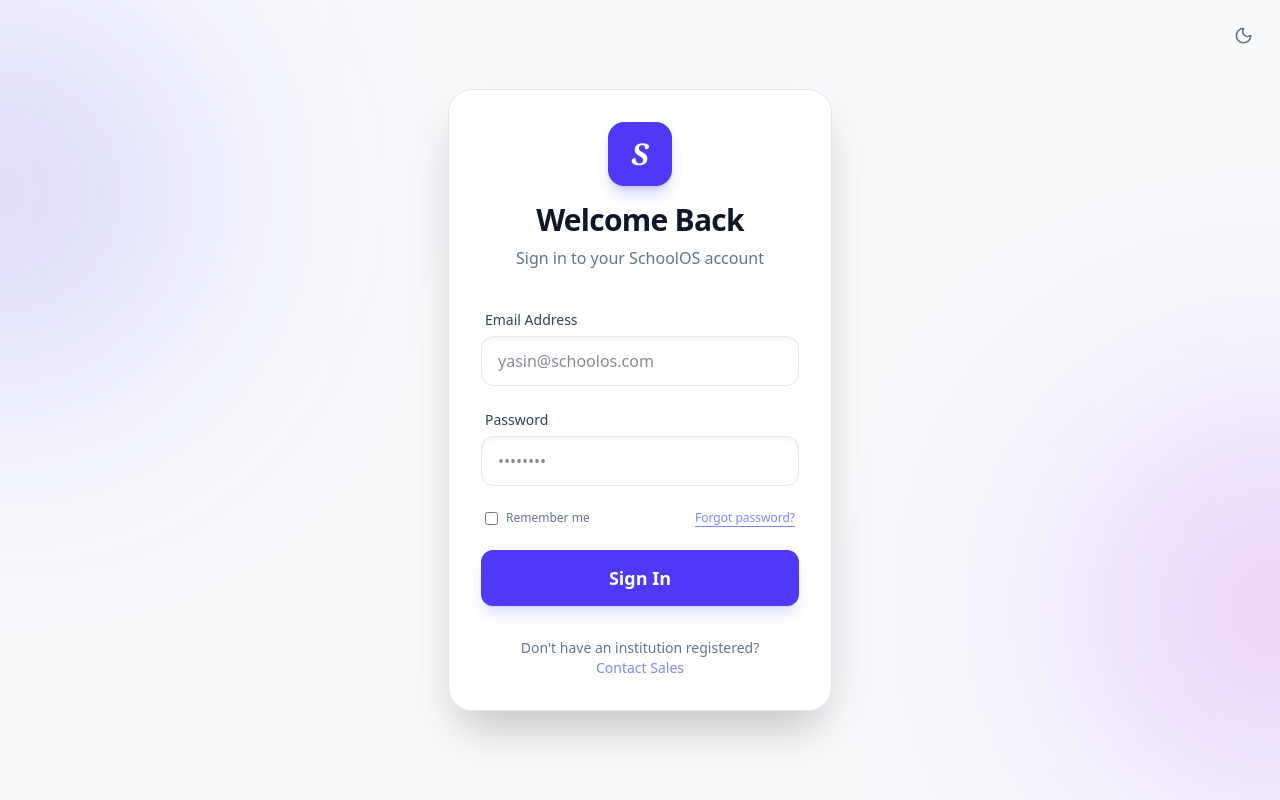
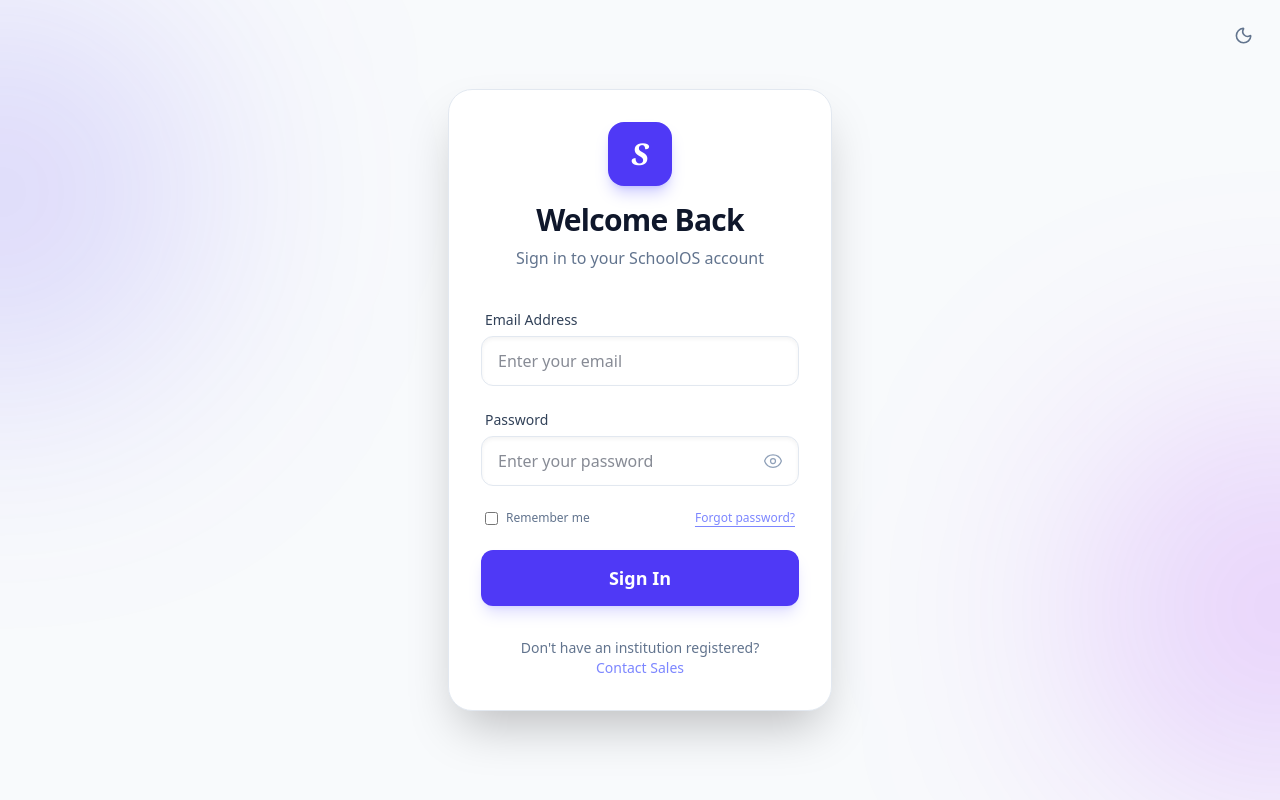
Before and after one commit to Yasin-15/web_mobile, a Next.js app in the folder frontend/: page /login in a window 1280 px wide. Built offline with nearby package versions, Linux system fonts and the light colour scheme; no server answers.

Commit message:
feat: add login page with authentication, form handling, and role-based routing.

```diff
--- a/frontend/src/app/login/page.tsx
+++ b/frontend/src/app/login/page.tsx
@@ -8,6 +8,7 @@
 export default function LoginPage() {
     const [email, setEmail] = useState('');
     const [password, setPassword] = useState('');
+    const [showPassword, setShowPassword] = useState(false);
     const [error, setError] = useState('');
     const [loading, setLoading] = useState(false);
     const router = useRouter();
@@ -71,20 +72,39 @@
                                 value={email}
                                 onChange={(e) => setEmail(e.target.value)}
                                 className="w-full px-4 py-3 rounded-xl bg-white dark:bg-slate-900/50 border border-slate-200 dark:border-white/10 text-slate-900 dark:text-white focus:outline-none focus:ring-2 focus:ring-indigo-500 transition shadow-inner"
-                                placeholder="yasin@schoolos.com"
+                                placeholder="Enter your email"
                             />
                         </div>
 
                         <div>
                             <label className="block text-sm font-semi-bold text-slate-700 dark:text-slate-300 mb-1.5 ml-1">Password</label>
-                            <input
-                                type="password"
-                                required
-                                value={password}
-                                onChange={(e) => setPassword(e.target.value)}
-                                className="w-full px-4 py-3 rounded-xl bg-white dark:bg-slate-900/50 border border-slate-200 dark:border-white/10 text-slate-900 dark:text-white focus:outline-none focus:ring-2 focus:ring-indigo-500 transition shadow-inner"
-                                placeholder="••••••••"
-                            />
+                            <div className="relative">
+                                <input
+                                    type={showPassword ? "text" : "password"}
+                                    required
+                                    value={password}
+                                    onChange={(e) => setPassword(e.target.value)}
+                                    className="w-full px-4 py-3 pr-12 rounded-xl bg-white dark:bg-slate-900/50 border border-slate-200 dark:border-white/10 text-slate-900 dark:text-white focus:outline-none focus:ring-2 focus:ring-indigo-500 transition shadow-inner"
+                                    placeholder="Enter your password"
+                                />
+                                <button
+                                    type="button"
+                                    onClick={() => setShowPassword(!showPassword)}
+                                    className="absolute right-3 top-1/2 -translate-y-1/2 text-slate-400 hover:text-slate-600 dark:hover:text-slate-200 transition-colors p-1"
+                                    aria-label={showPassword ? "Hide password" : "Show password"}
+                                >
+                                    {showPassword ? (
+                                        <svg xmlns="http://www.w3.org/2000/svg" fill="none" viewBox="0 0 24 24" strokeWidth={1.5} stroke="currentColor" className="w-5 h-5">
+                                            <path strokeLinecap="round" strokeLinejoin="round" d="M3.98 8.223A10.477 10.477 0 001.934 12C3.226 16.338 7.244 19.5 12 19.5c.993 0 1.953-.138 2.863-.395M6.228 6.228A10.45 10.45 0 0112 4.5c4.756 0 8.773 3.162 10.065 7.498a10.523 10.523 0 01-4.293 5.774M6.228 6.228L3 3m3.228 3.228l3.65 3.65m7.894 7.894L21 21m-3.228-3.228l-3.65-3.65m0 0a3 3 0 10-4.243-4.243m4.242 4.242L9.88 9.88" />
+                                        </svg>
+                                    ) : (
+                                        <svg xmlns="http://www.w3.org/2000/svg" fill="none" viewBox="0 0 24 24" strokeWidth={1.5} stroke="currentColor" className="w-5 h-5">
+                                            <path strokeLinecap="round" strokeLinejoin="round" d="M2.036 12.322a1.012 1.012 0 010-.639C3.423 7.51 7.36 4.5 12 4.5c4.638 0 8.573 3.007 9.963 7.178.07.207.07.431 0 .639C20.577 16.49 16.64 19.5 12 19.5c-4.638 0-8.573-3.007-9.963-7.178z" />
+                                            <path strokeLinecap="round" strokeLinejoin="round" d="M15 12a3 3 0 11-6 0 3 3 0 016 0z" />
+                                        </svg>
+                                    )}
+                                </button>
+                            </div>
                         </div>
 
                         <div className="flex items-center justify-between text-xs px-1">
```
